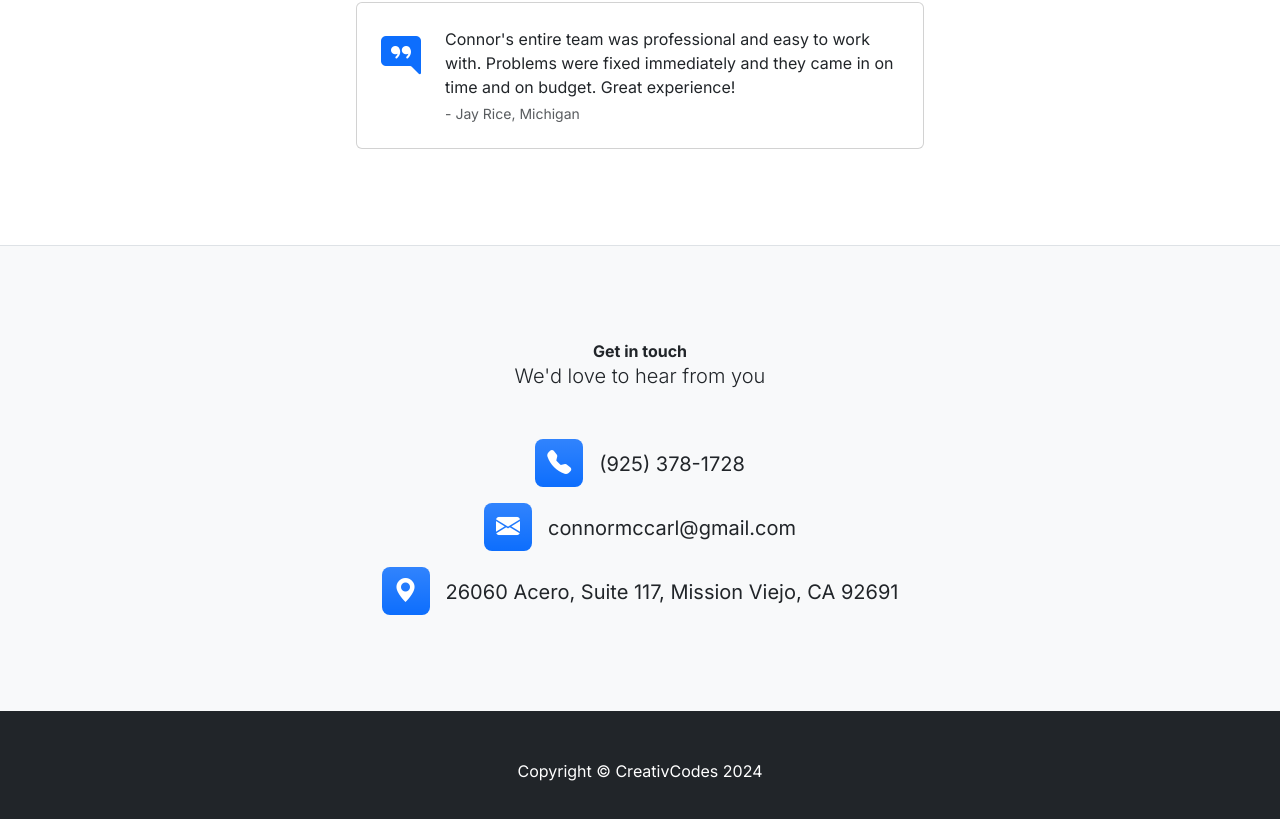
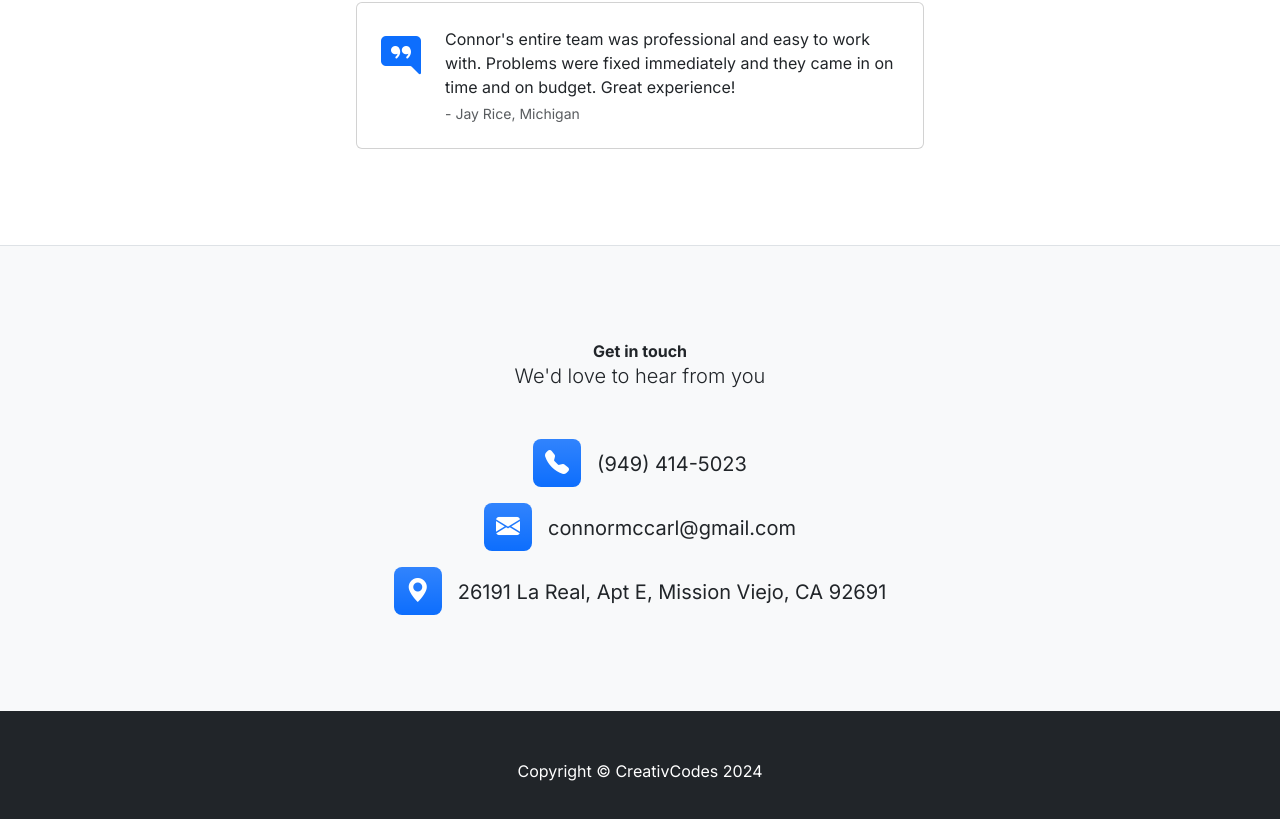
Before and after one commit to connormccarl/creativcodes, a Next.js app in the folder creativcodes-app/: page / in a window 1280 px wide. Shown: the part 1984-2803 px from the top of the page. Built offline with nearby package versions, Linux system fonts and the light colour scheme.

Commit message:
updated CreativCodes main company number & main biz address

```diff
--- a/creativcodes-app/src/app/page.tsx
+++ b/creativcodes-app/src/app/page.tsx
@@ -251,7 +251,7 @@ export default function Home() {
                       <ul className="list-unstyled fs-5">
                         <li className="text-center" >
                           <div className="feature-small bg-primary bg-gradient text-white rounded-3 mb-3 me-3"><i className="bi bi-telephone-fill"></i></div>
-                          (925) 378-1728
+                          (949) 414-5023
                         </li>
                         <li className="text-center" >
                           <div className="feature-small bg-primary bg-gradient text-white rounded-3 mb-3 me-3"><i className="bi bi-envelope-fill"></i></div>
@@ -259,7 +259,7 @@ export default function Home() {
                         </li>
                         <li className="text-center" >
                           <div className="feature-small bg-primary bg-gradient text-white rounded-3 me-3"><i className="bi bi-geo-alt-fill"></i></div>
-                          26060 Acero, Suite 117, Mission Viejo, CA 92691
+                          26191 La Real, Apt E, Mission Viejo, CA 92691
                         </li>
                       </ul>
                     </div>
```
